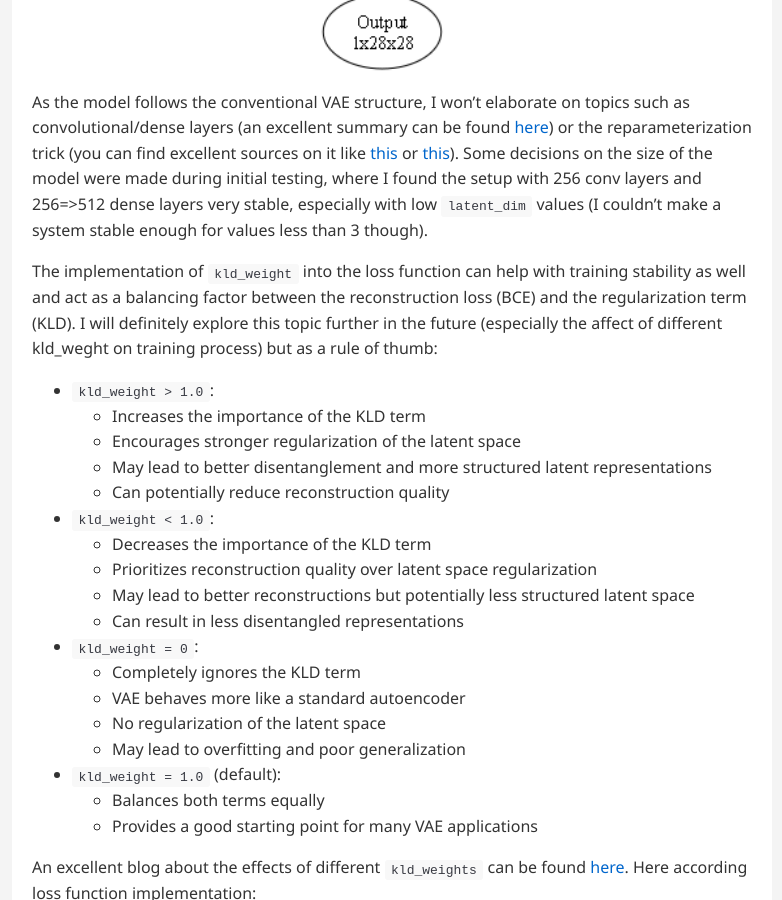
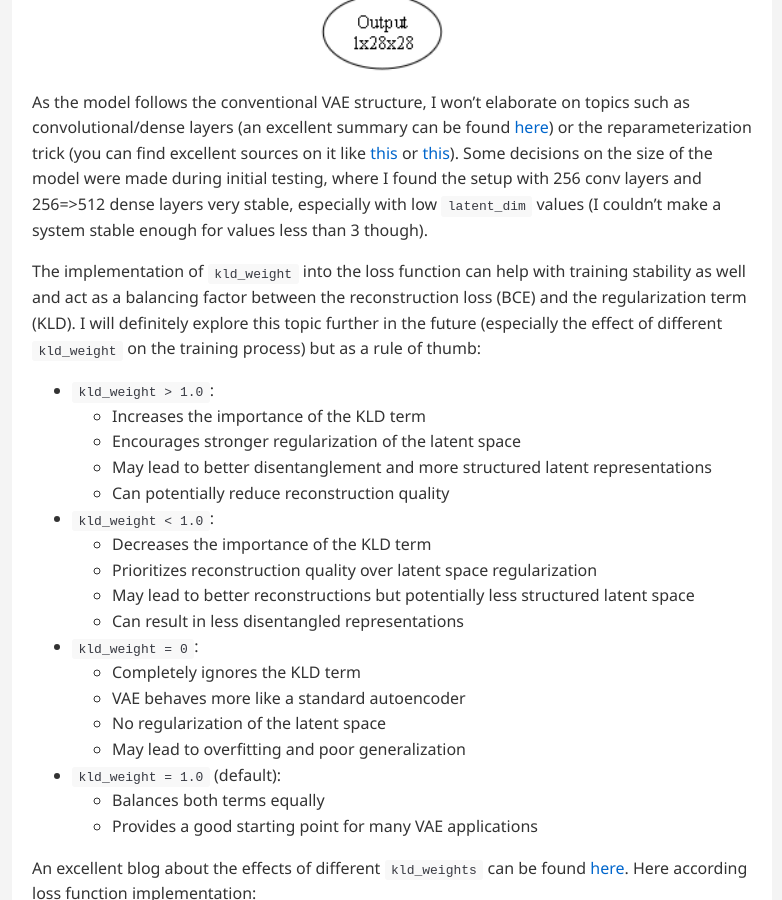
Before and after one commit to egorpol/egorpol.github.io, a Jekyll site: the page built from _posts/2024-07-23-blog2.md, in a window 1280 px wide and 900 px high, scrolled down 4535 px. Shown: the whole window, without its empty margins (248-1030 px from the left). Built offline with Jekyll 4.4.1, drawn with Linux system fonts in a browser that asks for light colours; nearby versions of some CDN libraries.

Commit message:
Fix typo in blog post

```diff
--- a/_posts/2024-07-23-blog2.md
+++ b/_posts/2024-07-23-blog2.md
@@ -99,7 +99,7 @@ We are going for a conventional VAE model with convolutional and fully connected
 
 As the model follows the conventional VAE structure, I won't elaborate on topics such as convolutional/dense layers (an excellent summary can be found [here](https://medium.com/analytics-vidhya/dense-or-convolutional-part-1-c75c59c5b4ad)) or the reparameterization trick (you can find excellent sources on it like [this](https://sassafras13.github.io/ReparamTrick/) or [this](https://stats.stackexchange.com/questions/199605/how-does-the-reparameterization-trick-for-vaes-work-and-why-is-it-important)). Some decisions on the size of the model were made during initial testing, where I found the setup with 256 conv layers and 256=>512 dense layers very stable, especially with low `latent_dim` values (I couldn't make a system stable enough for values less than 3 though).
 
-The implementation of `kld_weight` into the loss function can help with training stability as well and act as a balancing factor between the reconstruction loss (BCE) and the regularization term (KLD). I will definitely explore this topic further in the future (especially the affect of different kld_weght on training process) but as a rule of thumb:
+The implementation of `kld_weight` into the loss function can help with training stability as well and act as a balancing factor between the reconstruction loss (BCE) and the regularization term (KLD). I will definitely explore this topic further in the future (especially the effect of different `kld_weight` on the training process) but as a rule of thumb:
 
 - `kld_weight > 1.0`:
   - Increases the importance of the KLD term
```
